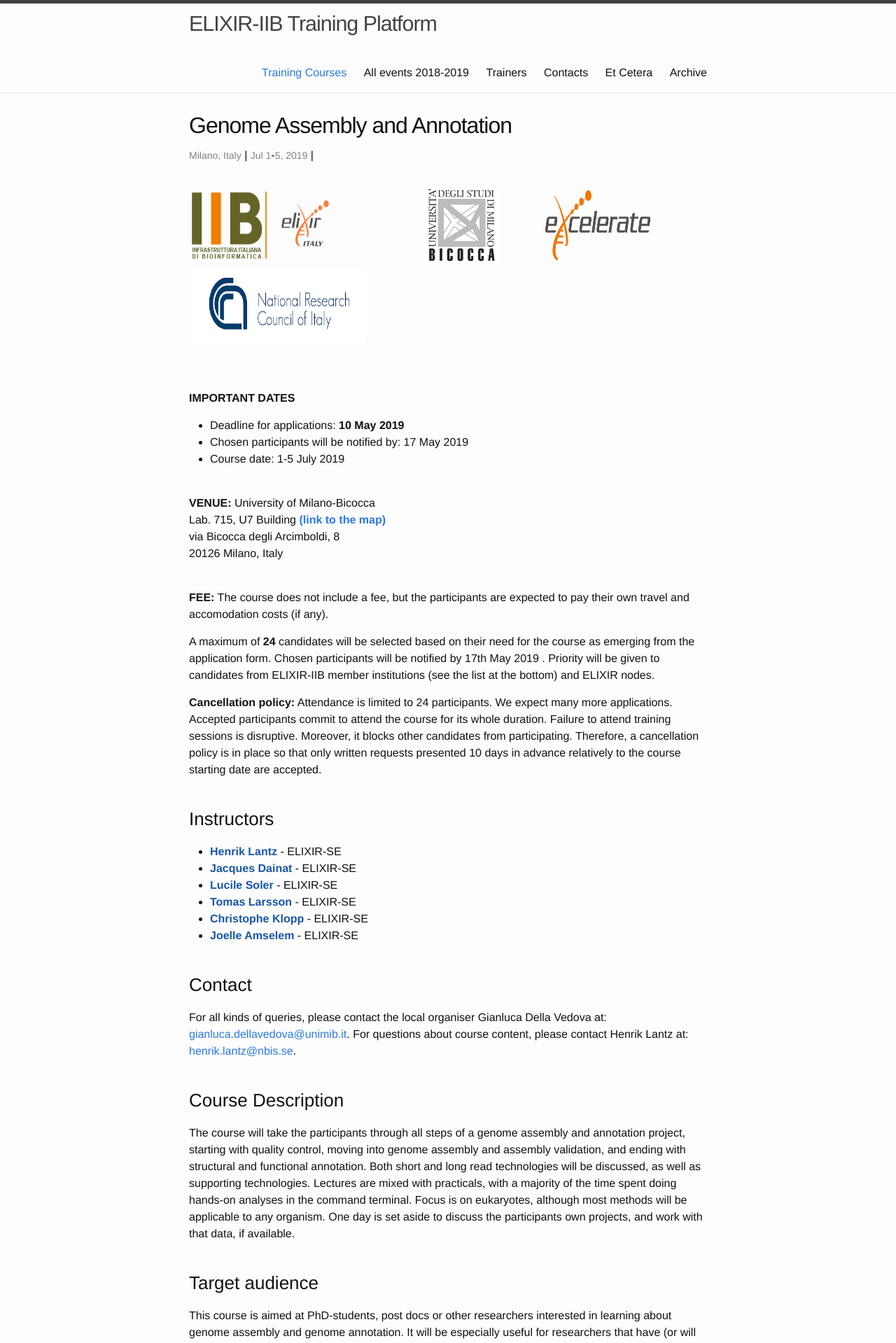
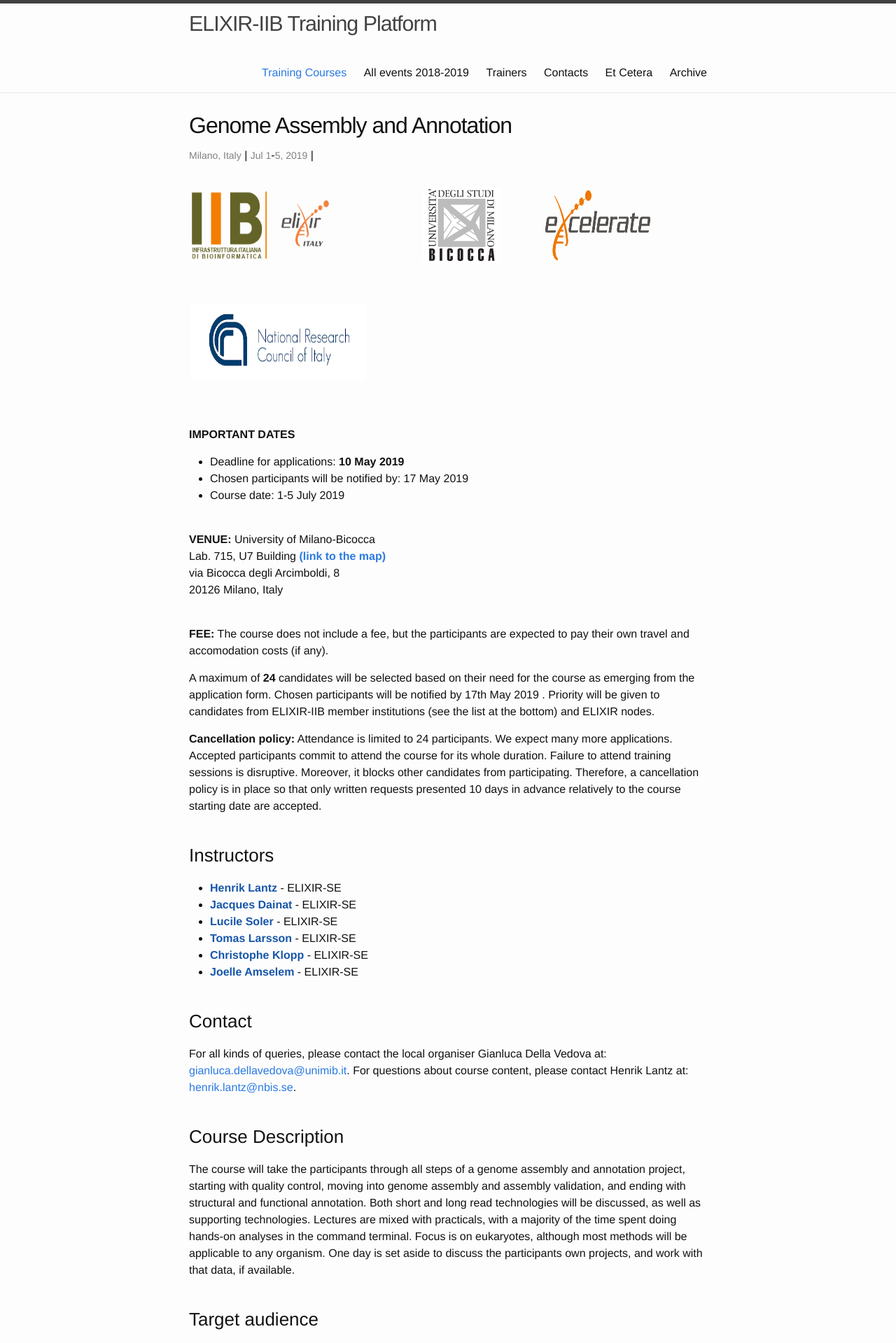
Before and after one commit to ELIXIR-IIB-training/website, a Jekyll site: the page built from _posts/2019-07-01-Genome-Assembly_Milano-Bicocca.md, in a window 1280 px wide. Shown: the top 1919 px of the page at 70% size. Built offline with Jekyll 4.4.1, drawn with Linux system fonts in a browser that asks for light colours.

Commit message:
Update Genome Assembly course

```diff
--- a/_posts/2019-07-01-Genome-Assembly_Milano-Bicocca.md
+++ b/_posts/2019-07-01-Genome-Assembly_Milano-Bicocca.md
@@ -17,6 +17,7 @@ description: The course will take the participants through all steps of a genome
 	<td width="30"></td>
 	<td><a href="https://www.elixir-europe.org/about-us/how-funded/eu-projects/excelerate"><img src="../../../img/Logo_excelerate_whitebackground.png" height="100" width="150"></a></td>
     </tr>
+    <tr height="50"></tr>
     <tr>
     <td><a href="https://www.cnr.it/en"><img src="../../../img/Logo_CNR_Italy.png" height="110" width="250"></a></td>
     <td></td>
```
